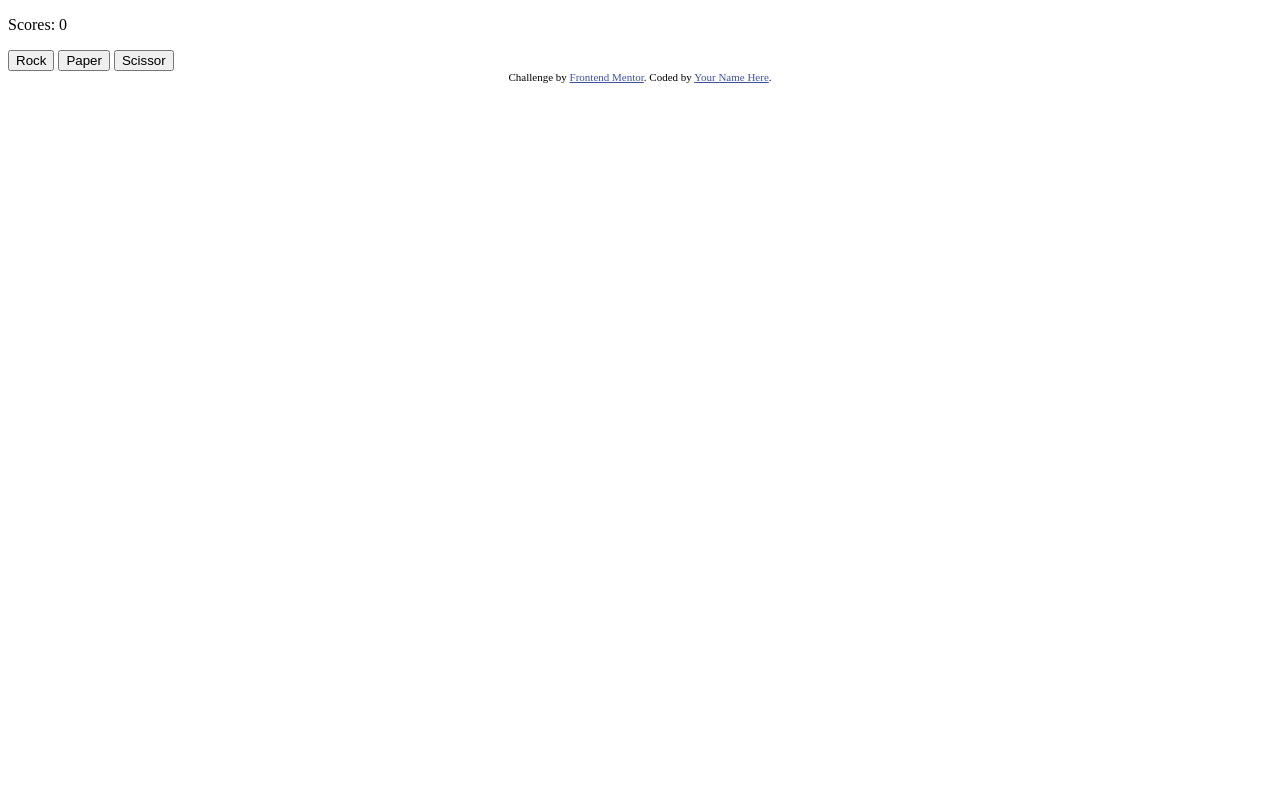
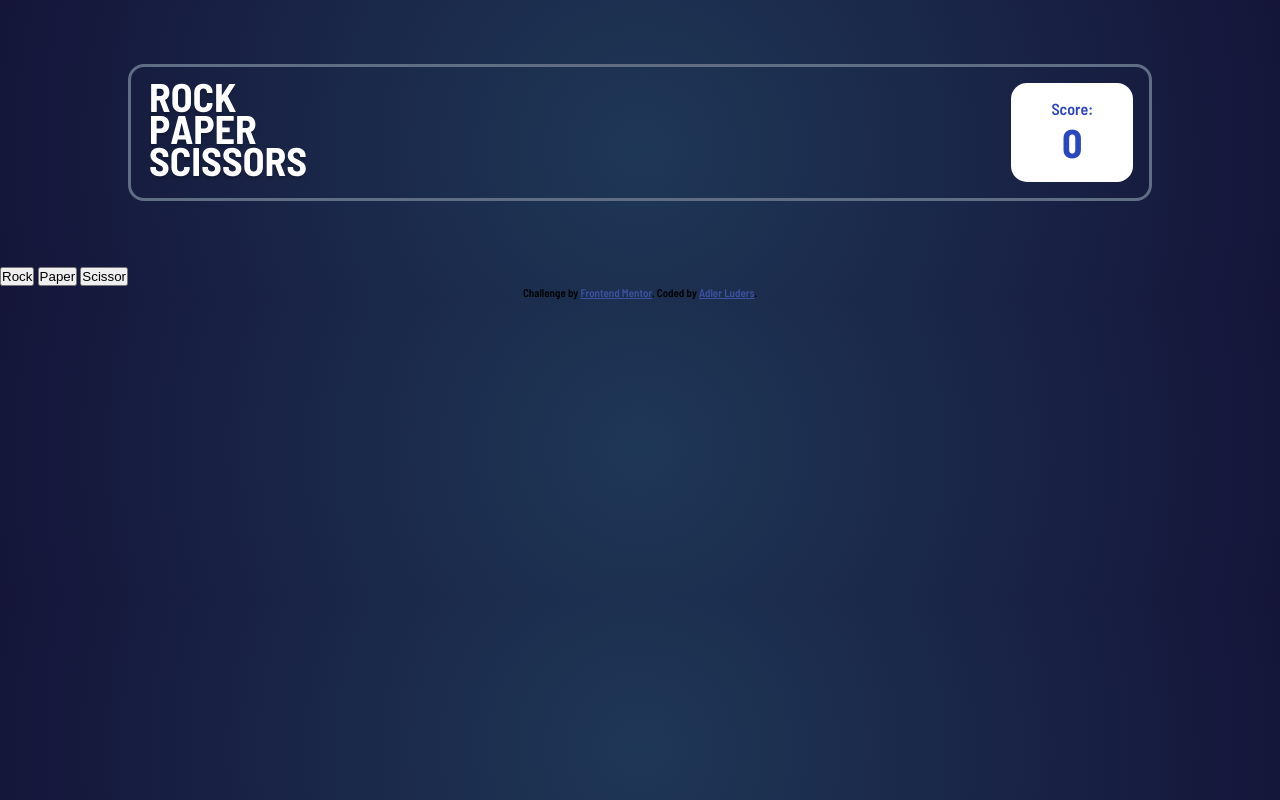
Before and after one commit to just-a-devguy/rock-paper-scissors, a plain HTML site: page index.html in a window 1280 px wide. Drawn offline with Linux system fonts and the light colour scheme.

Commit message:
Added initial styling

```diff
--- a/index.html
+++ b/index.html
@@ -12,33 +12,32 @@
       href="./images/favicon-32x32.png"
     />
 
+    <link rel="stylesheet" href="style.css" />
     <title>Frontend Mentor | Rock, Paper, Scissors</title>
 
     <!-- Score Rules You Picked The House Picked You Win You Lose Play Again -->
-
-    <!-- Feel free to remove these styles or customise in your own stylesheet 👍 -->
-    <style>
-      .attribution {
-        font-size: 11px;
-        text-align: center;
-      }
-      .attribution a {
-        color: hsl(228, 45%, 44%);
-      }
-      #results {
-        display: none;
-      }
-    </style>
   </head>
   <body>
-    <p>Scores: <span id="score">0</span></p>
+    <header>
+      <section class="page-title">
+        <img src="images/logo.svg" alt="Logo" />
+        <div class="score-area">
+          <p>Score:</p>
+          <h1 id="score">0</h1>
+        </div>
+      </section>
+    </header>
 
+    <main>
+      <section class="user-choices">
         <div id="choices">
-      <button id="rock">Rock</button>
-      <button id="paper">Paper</button>
-      <button id="scissor">Scissor</button>
+          <button class="user-choice" id="rock">Rock</button>
+          <button class="user-choice" id="paper">Paper</button>
+          <button class="user-choice" id="scissor">Scissor</button>
         </div>
+      </section>
 
+      <section class="results-display">
         <div id="results">
           <p>User Pick</p>
           <button id="user"></button>
@@ -52,12 +51,14 @@
 
           <button id="replay">Play Again</button>
         </div>
+      </section>
+    </main>
 
     <div class="attribution">
       Challenge by
       <a href="https://www.frontendmentor.io?ref=challenge" target="_blank"
         >Frontend Mentor</a
-      >. Coded by <a href="#">Your Name Here</a>.
+      >. Coded by <a href="#">Adler Luders</a>.
     </div>
 
     <script src="app.js"></script>
--- /dev/null
+++ b/style.css
@@ -0,0 +1,61 @@
+@import url("https://fonts.googleapis.com/css2?family=Barlow+Semi+Condensed:wght@600;700&display=swap");
+
+/* Reset/General Style */
+* {
+  margin: 0;
+  padding: 0;
+  box-sizing: border-box;
+}
+
+body {
+  font-family: "Barlow Semi Condensed", sans-serif;
+  background: radial-gradient(circle, #1f3756 0%, #141539 100%);
+}
+
+/* Header */
+.page-title {
+  border: solid #606e85;
+  width: 80%;
+  margin: 4rem auto;
+  display: flex;
+  justify-content: space-between;
+  padding: 1rem;
+  border-radius: 1rem;
+}
+
+.score-area {
+  display: flex;
+  flex-direction: column;
+  background-color: #fff;
+  color: #2a46c0;
+  padding: 1rem 2.5rem;
+  border-radius: 1rem;
+}
+
+#score {
+  text-align: center;
+  font-size: 2.5rem;
+}
+/*
+- Dark Text: hsl(229, 25%, 31%)
+- Score Text: hsl(229, 64%, 46%)
+- Header Outline: hsl(217, 16%, 45%)
+- Radial Gradient: hsl(214, 47%, 23%) to hsl(237, 49%, 15%)
+
+
+    font-family: 'Barlow Semi Condensed', sans-serif;
+
+
+*/
+#results {
+  display: none;
+}
+
+/* Footer */
+.attribution {
+  font-size: 11px;
+  text-align: center;
+}
+.attribution a {
+  color: hsl(228, 45%, 44%);
+}
```
Lines whose indentation alone changed are shown as unchanged.
